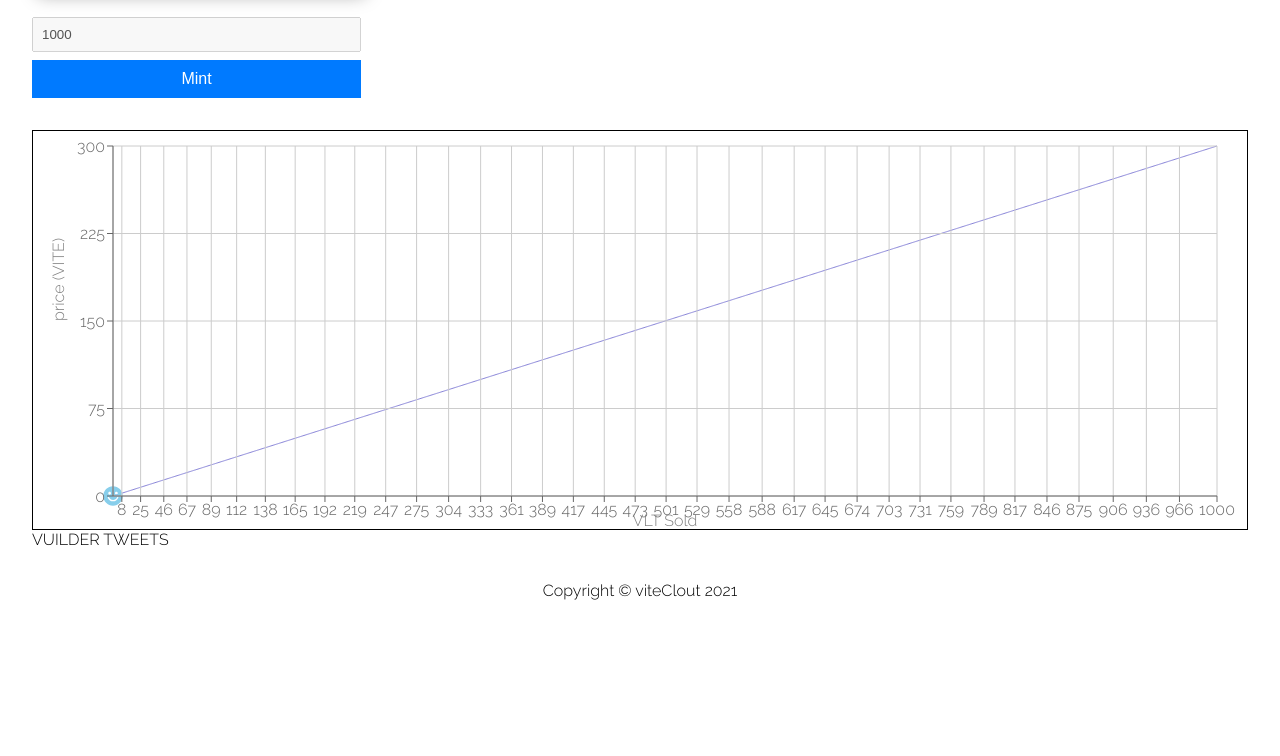
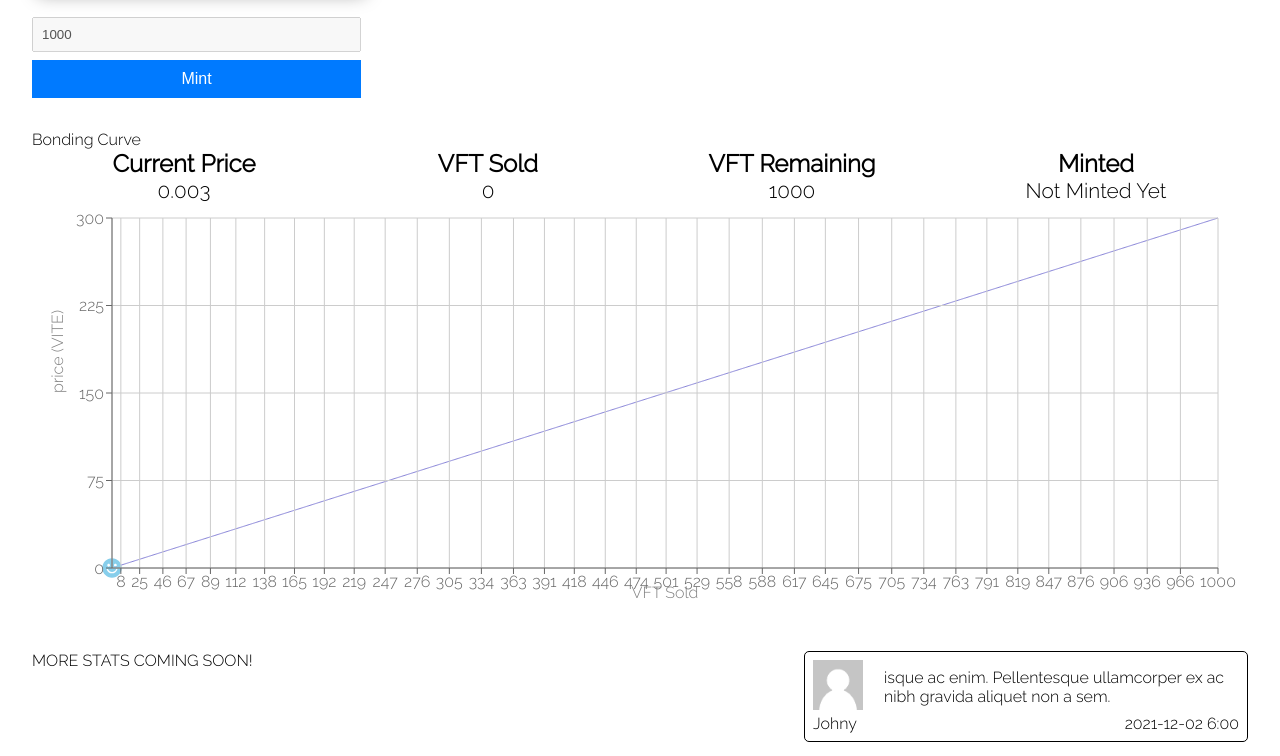
Before and after one commit to DTIV/viteclout, a React (Create React App) app in the folder frontend/: page /vuilder/1 in a window 1280 px wide. Shown: the part 420-1176 px from the top of the page. Before the commit the page ends 1052 px from the top, so only its background shows below. Built offline with nearby package versions, Linux system fonts and the light colour scheme.

Commit message:
profile layout fin

```diff
--- a/frontend/src/components/Header.js
+++ b/frontend/src/components/Header.js
@@ -1,5 +1,6 @@
 import React from 'react'
 import { Link } from 'react-router-dom'
+import profile from '../components/empty-profile.png'
 const Header = () => {
     return (
         <header>
@@ -13,7 +14,7 @@ const Header = () => {
                         <a className="nav-btn" href="#">Login</a>
                         <a className="nav-btn vc-nav-btn" href="#">ViteConnect</a>
                         <a href="#">
-                            <img className="nav-profile" src="images/empty-profile.png" alt="" />
+                            <img className="nav-profile" src={profile} alt="" />
                         </a>
                     </div>
                 </div>
--- /dev/null
+++ b/frontend/src/components/chart/CustomizedDot.js
@@ -0,0 +1,16 @@
+import React from 'react'
+
+const CustomizedDot = (props) => {
+    const { cx, cy, stroke, payload, value } = props;
+    // console.log(value)
+    if (value === props.current_price) {
+      return (
+        <svg x={cx - 10} y={cy - 10} width={20} height={20} fill="skyblue" viewBox="0 0 1024 1024">
+        <path d="M512 1009.984c-274.912 0-497.76-222.848-497.76-497.76s222.848-497.76 497.76-497.76c274.912 0 497.76 222.848 497.76 497.76s-222.848 497.76-497.76 497.76zM340.768 295.936c-39.488 0-71.52 32.8-71.52 73.248s32.032 73.248 71.52 73.248c39.488 0 71.52-32.8 71.52-73.248s-32.032-73.248-71.52-73.248zM686.176 296.704c-39.488 0-71.52 32.8-71.52 73.248s32.032 73.248 71.52 73.248c39.488 0 71.52-32.8 71.52-73.248s-32.032-73.248-71.52-73.248zM772.928 555.392c-18.752-8.864-40.928-0.576-49.632 18.528-40.224 88.576-120.256 143.552-208.832 143.552-85.952 0-164.864-52.64-205.952-137.376-9.184-18.912-31.648-26.592-50.08-17.28-18.464 9.408-21.216 21.472-15.936 32.64 52.8 111.424 155.232 186.784 269.76 186.784 117.984 0 217.12-70.944 269.76-186.784 8.672-19.136 9.568-31.2-9.12-40.096z" />
+        </svg>
+      );
+    }
+    return (false);
+}
+
+export default CustomizedDot
--- a/frontend/src/components/home/Showcase.js
+++ b/frontend/src/components/home/Showcase.js
@@ -35,7 +35,6 @@ const Showcase = () => {
                     </div>
                 </div>
                 <div>
-
                     <div className="tweet-wrap">
                         {tweets.map(tweet => (
                             <div key={tweet._id} className="tweet">
--- a/frontend/src/components/vuilder/BondCurve.js
+++ b/frontend/src/components/vuilder/BondCurve.js
@@ -1,10 +1,25 @@
 import React from 'react'
+import { LineChart, Line, CartesianGrid, XAxis, YAxis, Label, Tooltip, ResponsiveContainer} from 'recharts';
+import CustomizedDot from '../chart/CustomizedDot'
 
-const BondCurve = () => {
+const BondCurve = (props) => {
     return (
-        <div>
-            BondCURVE
-        </div>
+        <ResponsiveContainer className = "response-cont" width="100%" height="100%">
+            <LineChart
+                className = "line-chart"
+                width={4}
+                height={420}
+                data={props.data}
+                margin={{ top: 15, right: 30, left: 20, bottom: 5 }}>
+                <Line type="monotone" dataKey="price" stroke="#8884d8" dot={<CustomizedDot current_price={props.current_price}/>}/>
+                <CartesianGrid stroke="#ccc" />
+                <XAxis dataKey="name">
+                    <Label className="chart-labal" value="VFT Sold" offset={0} position="insideBottom" />
+                </XAxis>
+                <YAxis label={{ value: 'price (VITE)', angle: -90, position: 'insideLeft' }}/>
+                <Tooltip />
+            </LineChart>
+        </ResponsiveContainer>
     )
 }
 
--- /dev/null
+++ b/frontend/src/components/vuilder/Stats.js
@@ -0,0 +1,11 @@
+import React from 'react'
+
+const Stats = () => {
+    return (
+        <div id="stas-wrap">
+            MORE STATS COMING SOON!
+        </div>
+    )
+}
+
+export default Stats
--- a/frontend/src/components/vuilder/VuilderProfile.js
+++ b/frontend/src/components/vuilder/VuilderProfile.js
@@ -1,50 +1,27 @@
 import React from 'react'
+import VuilderTweets from './VuilderTweets'
+import BondCurve from './BondCurve';
+import Stats from './Stats';
+import { FaGithubSquare } from 'react-icons/fa';
 import { useLocation } from 'react-router-dom'
 import { vuilders } from '../database/vuilders';
+import { createCurve } from '../../functions';
+
+import { useState } from 'react';
 import { Link } from 'react-router-dom';
-import { FaGithubSquare } from 'react-icons/fa';
-import BondCurve from './BondCurve';
-import VuilderTweets from './VuilderTweets'
-import { LineChart, Line, CartesianGrid, XAxis, YAxis, Label, Tooltip, ResponsiveContainer} from 'recharts';
-import { useState } from 'react';
-
 const VuilderProfile = (props) => {
     const location = useLocation();
-    const [width, setWidth] = useState(document.body.clientWidth - 80);
     const vuilder_ID = location.pathname.replace("/vuilder/", "")
     const vuilder = vuilders.find((v) => v._id === vuilder_ID)
 
     var reserve = 1000;
     var current_price = 0.003;
-
+    var current_sold = 0
+    const minted = "Not Minted Yet"
     var data = []
 
-    function createCurve(){
-        for(var i=0; i <= reserve; i++){
-            if(i === 0){
-                var price = current_price
-            }else{
-                var price = current_price * (i * 10 ** 2)
-            }
-            var point = {name: i, price: price}
-            data.push(point)
-        }
-    }
-    createCurve()
-    const CustomizedDot = (props) => {
-        const { cx, cy, stroke, payload, value } = props;
-        // console.log(value)
-        if (value === current_price) {
-          return (
-            <svg x={cx - 10} y={cy - 10} width={20} height={20} fill="skyblue" viewBox="0 0 1024 1024">
-        <path d="M512 1009.984c-274.912 0-497.76-222.848-497.76-497.76s222.848-497.76 497.76-497.76c274.912 0 497.76 222.848 497.76 497.76s-222.848 497.76-497.76 497.76zM340.768 295.936c-39.488 0-71.52 32.8-71.52 73.248s32.032 73.248 71.52 73.248c39.488 0 71.52-32.8 71.52-73.248s-32.032-73.248-71.52-73.248zM686.176 296.704c-39.488 0-71.52 32.8-71.52 73.248s32.032 73.248 71.52 73.248c39.488 0 71.52-32.8 71.52-73.248s-32.032-73.248-71.52-73.248zM772.928 555.392c-18.752-8.864-40.928-0.576-49.632 18.528-40.224 88.576-120.256 143.552-208.832 143.552-85.952 0-164.864-52.64-205.952-137.376-9.184-18.912-31.648-26.592-50.08-17.28-18.464 9.408-21.216 21.472-15.936 32.64 52.8 111.424 155.232 186.784 269.76 186.784 117.984 0 217.12-70.944 269.76-186.784 8.672-19.136 9.568-31.2-9.12-40.096z" />
-      </svg>
-          );
-        }
 
-        return (false);
-      };
-
+    createCurve(data,current_price,reserve)
 
     return (
         <div id="profile" className="l-border">
@@ -85,36 +62,54 @@ const VuilderProfile = (props) => {
                         <div id="vuilder-socials">
                             <div className="git-tab"><a href="http://www.github.com" target="__blank"><FaGithubSquare /></a></div>
                         </div>
-
                     </div>
-
                 </div>
 
             </div>
             <section className="profile-bottom">
+                <div>
+                    Bonding Curve
+                </div>
+                <div className="top-stats">
+                    <div>
+                        <div className="m-txt">
+                            <strong>Current Price</strong>
+                        </div>
+                        <div className="s-txt">{current_price}</div>
+                    </div>
+                    <div>
+                        <div className="m-txt">
+                            <strong>VFT Sold</strong>
+                        </div>
+                        <div className="s-txt">{current_sold}</div>
+                    </div>
+                    <div>
+                        <div className="m-txt">
+                            <strong>VFT Remaining</strong>
+                        </div>
+                        <div className="s-txt">{reserve}</div>
+                    </div>
+                    <div>
+                        <div className="m-txt">
+                            <strong>Minted</strong>
+                        </div>
+                        <div className="s-txt">{minted}</div>
+                    </div>
+                </div>
                 <div className="bonding-curve">
-                    <ResponsiveContainer width="100%" height="100%">
-                        <LineChart
-                            className = "line-chart"
-                            width={width}
-                            height={420}
-                            data={data}
-                            margin={{ top: 15, right: 30, left: 20, bottom: 5 }}>
-                            <Line type="monotone" dataKey="price" stroke="#8884d8" dot={<CustomizedDot />}/>
-                            <CartesianGrid stroke="#ccc" />
-                            <XAxis dataKey="name">
-                                <Label className="chart-labal" value="VLT Sold" offset={0} position="insideBottom" />
-                            </XAxis>
-                            <YAxis label={{ value: 'price (VITE)', angle: -90, position: 'insideLeft' }}/>
-                            <Tooltip />
-                        </LineChart>
-                    </ResponsiveContainer>
+                    <BondCurve current_price={current_price} data={data}/>
+                </div>
+                <div className="stats-tweets">
+                    <div id="stats">
+                        <Stats />
+                    </div>
+                    <div id="vuilder-tweets">
+                        <VuilderTweets />
+                    </div>
                 </div>
 
             </section>
-            <div className="vuilder-tweets">
-                    <VuilderTweets />
-                </div>
+
         </div>
     )
 }
--- a/frontend/src/components/vuilder/VuilderTweets.js
+++ b/frontend/src/components/vuilder/VuilderTweets.js
@@ -1,9 +1,26 @@
 import React from 'react'
+import { tweets } from '../database/tweets'
+import profile from '../empty-profile.png'
 
 const VuilderTweets = () => {
     return (
-        <div>
-            VUILDER TWEETS
+        <div className="tweet-wrap">
+            {tweets.map(tweet => (
+                <div key={tweet._id} className="tweet">
+                    <div>
+                        <div className='img-body'>
+                            <div className="twitpic-wrap">
+                                <img className="twitpic"src={profile} alt="" />
+                            </div>
+                            <div>{tweet.body}</div>
+                        </div>
+                        <div className='name-date'>
+                            <div>{tweet.name}</div>
+                            <div className="tweetdate">{tweet.date}</div>
+                        </div>
+                    </div>
+                </div>
+            ))}
         </div>
     )
 }
--- /dev/null
+++ b/frontend/src/functions.js
@@ -0,0 +1,11 @@
+export function createCurve(data, current_price, reserve){
+    for(var i=0; i <= reserve; i++){
+        if(i === 0){
+            var price = current_price
+        }else{
+            var price = current_price * (i * 10 ** 2)
+        }
+        var point = {name: i, price: price}
+        data.push(point)
+    }
+}
--- a/frontend/src/index.css
+++ b/frontend/src/index.css
@@ -14,6 +14,7 @@
   --table-sell: rgba(255, 132, 132, 0.266);
   --lrg-font: 2rem;
   --md-font: 1.5rem;
+  --sm-font: 1.3rem
 }
 
 html, body { margin: 0; padding: 0; }
@@ -62,6 +63,10 @@ a{
 
 .m-txt{
   font-size: var(--md-font);
+}
+
+.s-txt{
+  font-size: var(--sm-font);
 }
 /* HEADER */
 nav{
@@ -187,7 +192,7 @@ nav{
   border-radius: 5px;
 }
 
-.twitpic-wrap{
+.twitpic-wrap, .twitpic{
   max-width: 50px;
 }
 .tweet-wrap{
@@ -330,21 +335,32 @@ nav{
   margin-top: 1rem;
 }
 
-.profile-bottom{
-
-  border: black solid 1px;
-
-  height:  50vh;
-}
+/* .profile-bottom{
+  height:  55vh;
+} */
 
 .bonding-curve{
   height: 50vh;
+  margin-bottom: 3rem;
   /* border: black solid 1px; */
 }
 
 .chart-label{
   margin-top: 1rem;
 }
+
+.stats-tweets{
+  display: grid;
+  grid-template-columns: 1fr 0.6fr;
+  grid-gap: 2rem;
+}
+.top-stats{
+  display: grid;
+  grid-template-columns: repeat(4, 1fr);
+  text-align: center;
+}
+
+
 /* VUILER PROFILE END */
 
 
```
Also changed, not shown: frontend/src/components/empty-profile.png (added), frontend/src/components/vuilder/EditProfile.js (added).
